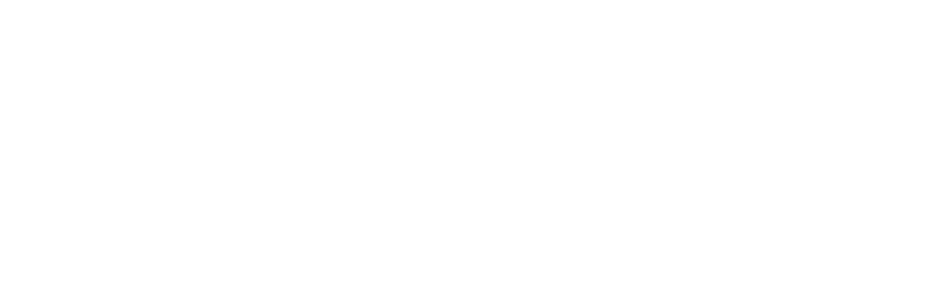
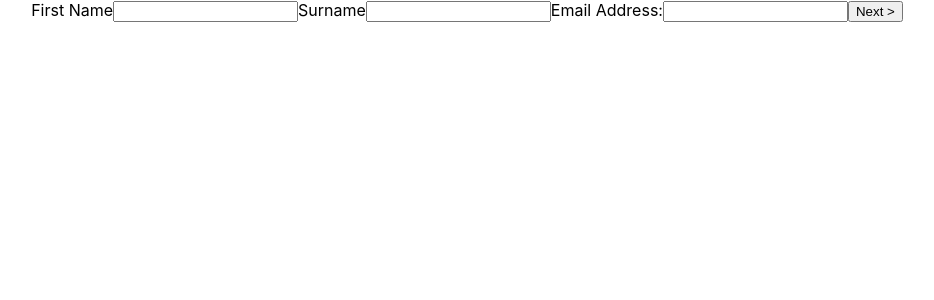
Before and after one commit to jmayanja-xyz/fv_dev_test, a React (Create React App) app: page / in a window 1280 px wide. Shown: the top 300 px of the page, without its empty margins (173-1107 px from the left). Built offline with nearby package versions, Linux system fonts and the light colour scheme; the HTML template or start-up script is replaced by a standard one.

Commit message:
Implemented initial register form

```diff
--- a/package.json
+++ b/package.json
@@ -3,6 +3,7 @@
   "version": "0.1.0",
   "private": true,
   "dependencies": {
+    "@hookform/resolvers": "^2.9.1",
     "@testing-library/jest-dom": "^5.16.4",
     "@testing-library/react": "^13.3.0",
     "@testing-library/user-event": "^13.5.0",
@@ -13,11 +14,13 @@
     "express": "^4.18.1",
     "react": "^18.2.0",
     "react-dom": "^18.2.0",
+    "react-hook-form": "^7.32.2",
     "react-scripts": "5.0.1",
     "sequelize": "^6.21.0",
     "sqlite3": "^5.0.8",
     "typescript": "^4.7.4",
-    "web-vitals": "^2.1.4"
+    "web-vitals": "^2.1.4",
+    "yup": "^0.32.11"
   },
   "scripts": {
     "start": "react-scripts start",
--- a/src/App.tsx
+++ b/src/App.tsx
@@ -1,10 +1,10 @@
-import React from 'react';
 import './App.css';
+import Register from './Register';
 
 function App() {
   return (
     <div className="App">
-
+     <Register/>
     </div>
   );
 }
--- /dev/null
+++ b/src/Register.tsx
@@ -0,0 +1,55 @@
+import { useForm, SubmitHandler } from "react-hook-form";
+
+type RegisterInputs = {
+    firstname: string;
+    surname: string;
+    email: string;
+  };
+
+function Register() {
+
+    const { register, handleSubmit, watch, formState: {errors} } = useForm<RegisterInputs>();
+    const onSubmit = (data: RegisterInputs): void => {
+        console.log(data);
+      };
+
+
+
+
+  return (
+    <div className="Register">
+      <form  onSubmit={handleSubmit(onSubmit)}>
+        <label>
+          First Name
+          <input type="text"
+            {...register("firstname", { required: "Please enter your first name.", pattern: {
+                value: /^[a-zA-Z]+$/,
+                message: 'Please enter a valid first namae',}, })}/>
+        </label>
+        {errors.firstname && <div>Valid firstname is required.</div>}
+
+
+        <label>
+         Surname
+          <input type="text" {...register("surname", { required: "Please enter your first name." })}/>
+        </label>
+        {errors.surname && <div>Valid surname is required.</div>}
+
+
+        <label>
+          Email Address:
+          <input type="email" {...register("email", { required: "Please enter your valid email.", pattern: {
+            value: /^(([^<>()[\]\\.,;:\s@"]+(\.[^<>()[\]\\.,;:\s@"]+)*)|(".+"))@((\[[0-9]{1,3}\.[0-9]{1,3}\.[0-9]{1,3}\.[0-9]{1,3}])|(([a-zA-Z\-0-9]+\.)+[a-zA-Z]{2,}))$/,
+            message: 'Please enter a valid email',
+        },  })} />
+        </label>
+        {errors.email && <div>Valid e-mail is required.</div>}
+
+        <button>Next &gt;</button>
+      </form>
+    </div>
+  );
+
+}
+
+export default Register
```
Also changed, not shown: 2 other files (tests, documents, lock files or other folders).
